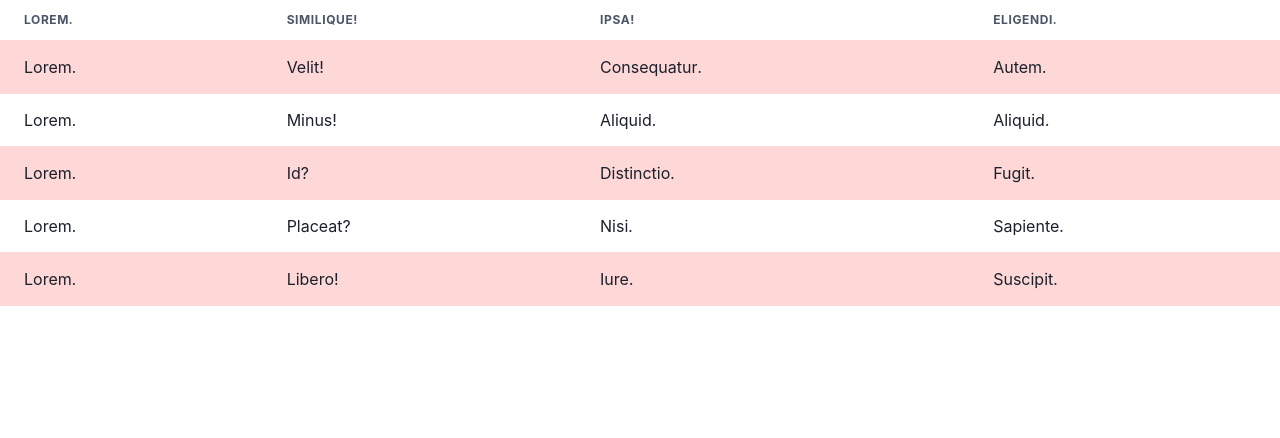
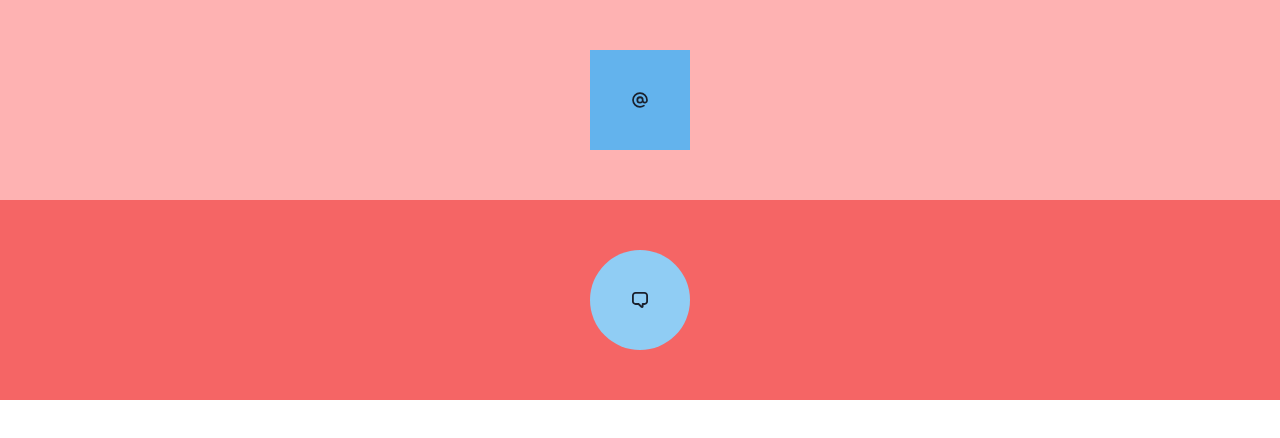
Before and after one commit to Nighteast/react20231031, a React (Create React App) app: page / in a window 1280 px wide. Shown: the top 438 px of the page. Built offline with nearby package versions, Linux system fonts and the light colour scheme.

Commit message:
Center, Square, Circle 사용

```diff
--- a/src/App.js
+++ b/src/App.js
@@ -1,71 +1,19 @@
-import {
-  Box,
-  Card,
-  CardBody,
-  CardFooter,
-  CardHeader,
-  Flex,
-  Heading,
-  Button,
-  SimpleGrid,
-  Table,
-  Thead,
-  Tbody,
-  Tr,
-  Th,
-  Td,
-} from "@chakra-ui/react";
+import { Box, Center, Circle, Square } from "@chakra-ui/react";
+import { AtSignIcon, ChatIcon, PhoneIcon } from "@chakra-ui/icons";
 
 function App() {
   return (
     <>
-      <SimpleGrid columns={1} gap={5}>
-        <Box>
-          {/*Box>Table[variant=striped]>Thead>Tr>Th*4>lorem1^^^Tbody>Tr*5>Td*4>lorem1*/}
-          <Table variant="striped" colorScheme="red">
-            <Thead>
-              <Tr>
-                <Th>Lorem.</Th>
-                <Th>Similique!</Th>
-                <Th>Ipsa!</Th>
-                <Th>Eligendi.</Th>
-              </Tr>
-            </Thead>
-            <Tbody>
-              <Tr>
-                <Td>Lorem.</Td>
-                <Td>Velit!</Td>
-                <Td>Consequatur.</Td>
-                <Td>Autem.</Td>
-              </Tr>
-              <Tr>
-                <Td>Lorem.</Td>
-                <Td>Minus!</Td>
-                <Td>Aliquid.</Td>
-                <Td>Aliquid.</Td>
-              </Tr>
-              <Tr>
-                <Td>Lorem.</Td>
-                <Td>Id?</Td>
-                <Td>Distinctio.</Td>
-                <Td>Fugit.</Td>
-              </Tr>
-              <Tr>
-                <Td>Lorem.</Td>
-                <Td>Placeat?</Td>
-                <Td>Nisi.</Td>
-                <Td>Sapiente.</Td>
-              </Tr>
-              <Tr>
-                <Td>Lorem.</Td>
-                <Td>Libero!</Td>
-                <Td>Iure.</Td>
-                <Td>Suscipit.</Td>
-              </Tr>
-            </Tbody>
-          </Table>
-        </Box>
-      </SimpleGrid>
+      <Center bg={"red.200"} h={"200px"}>
+        <Square bg={"blue.300"} w={"100px"} h={"100px"}>
+          <AtSignIcon />
+        </Square>
+      </Center>
+      <Center bg={"red.400"} h={"200px"}>
+        <Circle bg={"blue.200"} w={"100px"} h={"100px"}>
+          <ChatIcon />
+        </Circle>
+      </Center>
     </>
   );
 }
```
